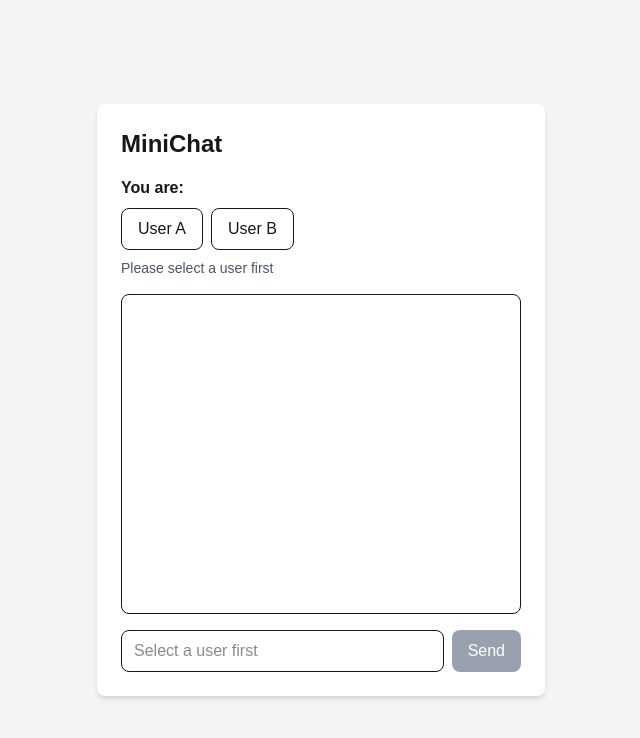
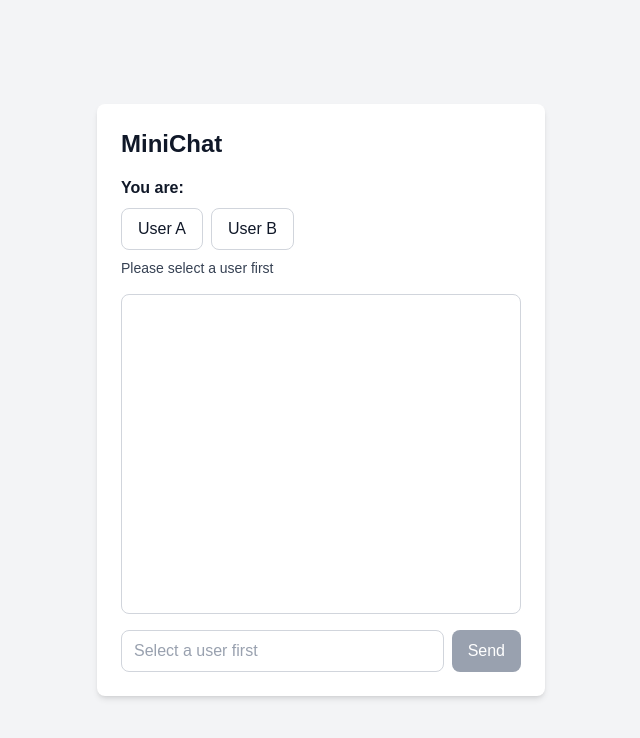
Before and after one commit to deepubhavanam1204/minichat, a Next.js app in the folder minichat-frontend/: page / in a window 1280 px wide. Shown: the top 738 px of the page, without its empty margins (319-959 px from the left). Built offline with nearby package versions, Linux system fonts and the light colour scheme.

Commit message:
Add message timestamps

```diff
--- a/minichat-frontend/app/page.tsx
+++ b/minichat-frontend/app/page.tsx
@@ -66,10 +66,6 @@ export default function Home() {
     socketRef.current = ws;
 
     ws.onopen = () => {
-      console.log(
-        `WebSocket connected as User ${currentUser}`
-      );
-
       setConnectionStatus("Connected");
     };
 
@@ -98,20 +94,11 @@ export default function Home() {
       }
     };
 
-    ws.onerror = (error) => {
-      console.log(
-        `WebSocket error for User ${currentUser}:`,
-        error
-      );
-
+    ws.onerror = () => {
       setConnectionStatus("Connection error");
     };
 
     ws.onclose = () => {
-      console.log(
-        `WebSocket disconnected for User ${currentUser}`
-      );
-
       setConnectionStatus("Disconnected");
 
       if (socketRef.current === ws) {
@@ -150,6 +137,23 @@ export default function Home() {
     shouldScrollToBottom.current = distanceFromBottom < 100;
   }
 
+  function formatTime(createdAt?: string) {
+    if (!createdAt) {
+      return "";
+    }
+
+    const date = new Date(createdAt);
+
+    if (isNaN(date.getTime())) {
+      return "";
+    }
+
+    return date.toLocaleTimeString([], {
+      hour: "numeric",
+      minute: "2-digit"
+    });
+  }
+
   function sendMessage() {
     if (message.trim() === "") {
       return;
@@ -186,16 +190,16 @@ export default function Home() {
   }
 
   return (
-    <main className="min-h-screen flex items-center justify-center bg-gray-100">
+    <main className="min-h-screen flex items-center justify-center bg-gray-100 text-gray-900">
       <div className="w-full max-w-md bg-white rounded-lg shadow-md p-6">
 
-        <h1 className="text-2xl font-bold mb-4">
+        <h1 className="text-2xl font-bold mb-4 text-gray-900">
           MiniChat
         </h1>
 
         <div className="mb-4">
 
-          <p className="mb-2 font-semibold">
+          <p className="mb-2 font-semibold text-gray-900">
             You are:
           </p>
 
@@ -203,28 +207,28 @@ export default function Home() {
 
             <button
               onClick={() => switchUser("A")}
-              className="border px-4 py-2 rounded-lg"
+              className="border border-gray-300 bg-white text-gray-900 px-4 py-2 rounded-lg"
             >
               User A
             </button>
 
             <button
               onClick={() => switchUser("B")}
-              className="border px-4 py-2 rounded-lg"
+              className="border border-gray-300 bg-white text-gray-900 px-4 py-2 rounded-lg"
             >
               User B
             </button>
 
           </div>
 
-          <p className="mt-2 text-sm text-gray-600">
+          <p className="mt-2 text-sm text-gray-700">
             {currentUser
               ? `Currently chatting as User ${currentUser}`
               : "Please select a user first"}
           </p>
 
           {currentUser && (
-            <p className="text-sm mt-1">
+            <p className="text-sm mt-1 text-gray-900">
               Status: {connectionStatus}
             </p>
           )}
@@ -234,7 +238,7 @@ export default function Home() {
         <div
           ref={messagesContainerRef}
           onScroll={handleScroll}
-          className="h-80 border rounded-lg p-4 mb-4 overflow-y-auto"
+          className="h-80 border border-gray-300 rounded-lg p-4 mb-4 overflow-y-auto"
         >
 
           {messages.map((msg) => {
@@ -266,6 +270,18 @@ export default function Home() {
                     {msg.content}
                   </div>
 
+                  {msg.created_at && (
+                    <div
+                      className={`text-xs mt-1 ${
+                        isMine
+                          ? "text-blue-100"
+                          : "text-gray-500"
+                      }`}
+                    >
+                      {formatTime(msg.created_at)}
+                    </div>
+                  )}
+
                 </div>
 
               </div>
@@ -291,7 +307,7 @@ export default function Home() {
                 : "Select a user first"
             }
             disabled={!currentUser}
-            className="flex-1 border rounded-lg px-3 py-2"
+            className="flex-1 border border-gray-300 bg-white text-gray-900 placeholder:text-gray-400 rounded-lg px-3 py-2"
           />
 
           <button
```
Also changed, not shown: 1 other file (tests, documents, lock files or other folders).
